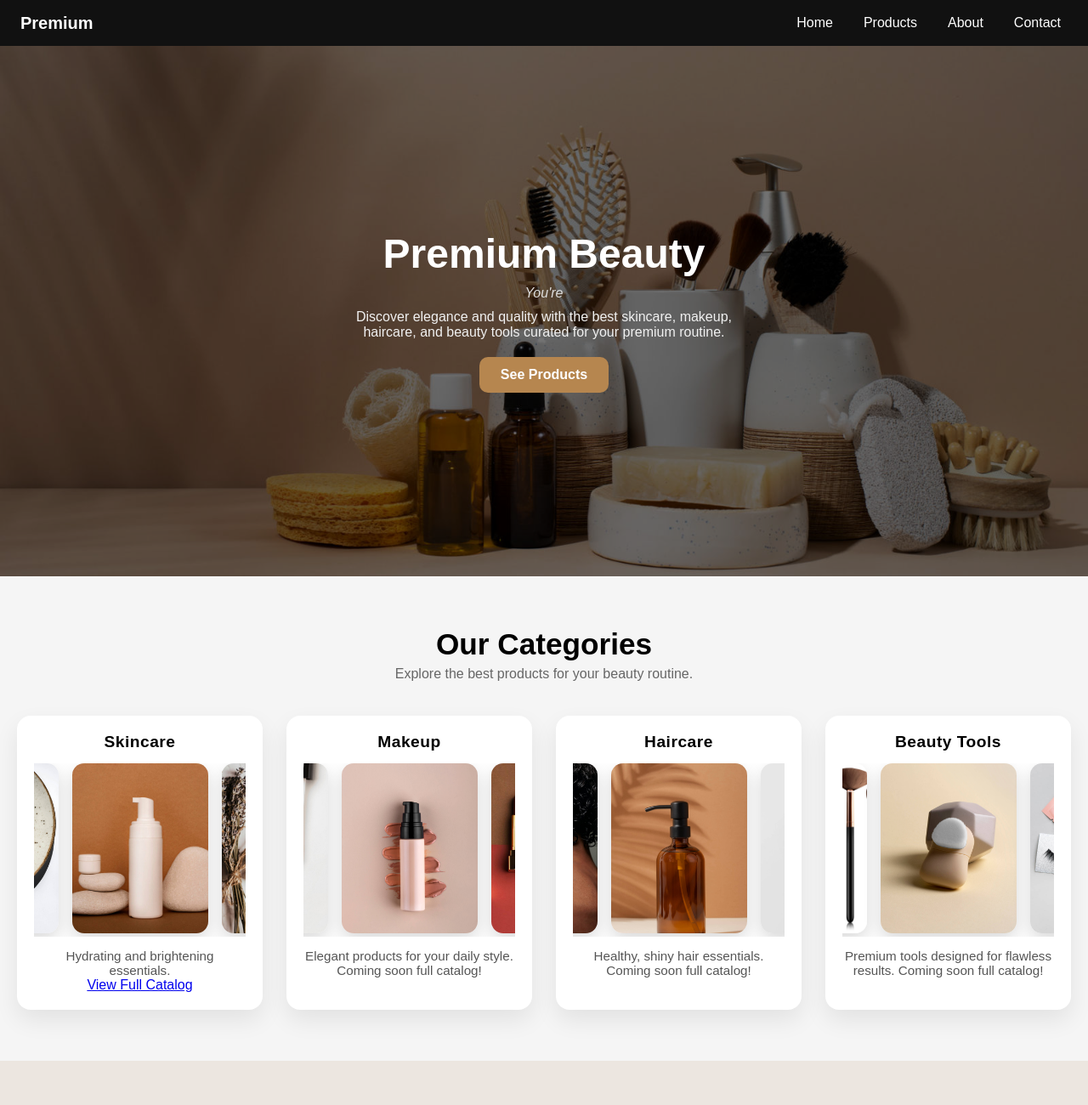
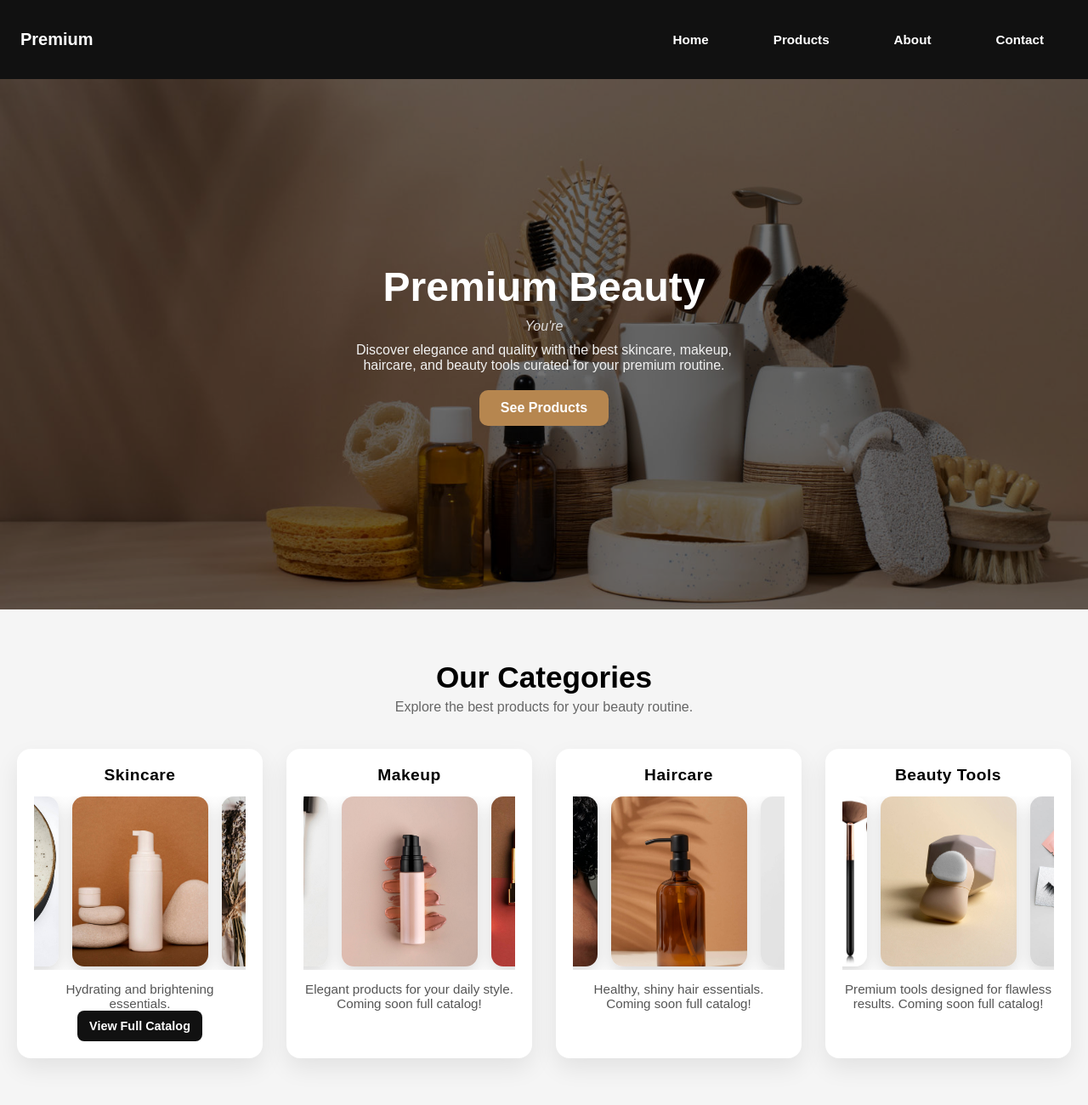
Before and after one commit to fragmentsecho-cyber/Premium, a plain HTML site: page index.html in a window 1280 px wide. Shown: the top 1300 px of the page at 85% size. Drawn offline with Linux system fonts and the light colour scheme.

Commit message:
Update style.css

```diff
--- a/style.css
+++ b/style.css
@@ -174,6 +174,42 @@
   letter-spacing: 0.5px;
 }
 
+.product-btn {
+  margin-top: auto;
+  display: inline-block;
+  text-align: center;
+  padding: 10px 14px;
+  background: #111;
+  color: #fff;
+  border-radius: 8px;
+  text-decoration: none;
+  font-size: 0.9rem;
+  font-weight: 600;
+  transition: background 0.25s ease, transform 0.2s ease;
+}
+
+.product-btn:hover {
+  background: #b6864f;
+  transform: translateY(-2px);
+}
+.back-btn {
+  display: inline-flex;
+  align-items: center;
+  gap: 8px;
+  font-size: 0.95rem;
+  text-decoration: none;
+  color: #111;
+  font-weight: 600;
+  margin: 20px;
+}
+
+.back-btn i {
+  font-size: 1.1rem;
+}
+
+.back-btn:hover {
+  opacity: 0.7;
+}
 /* ================= CAROUSEL ================= */
 
 .product-carousel{
```
